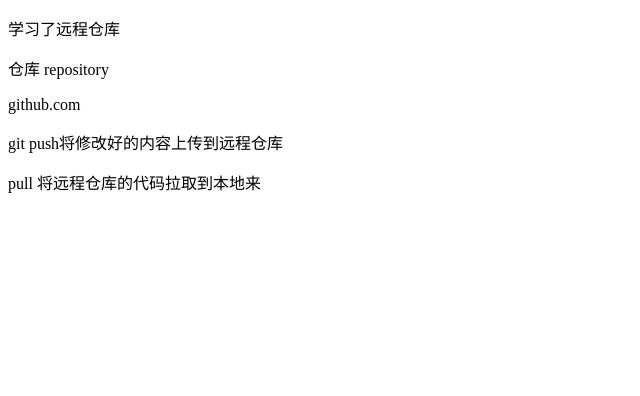
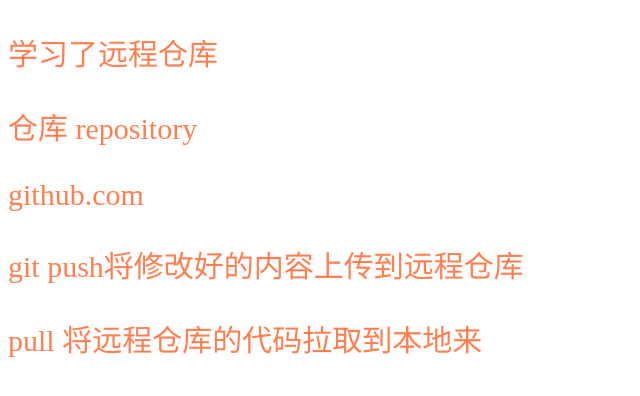
Before and after one commit to yangyongzhenzhenzhenshuai/TodayStudy, a plain HTML site: page index.html in a window 1280 px wide. Shown: the whole page, without its empty margins (0-640 px from the left). Drawn offline with Linux system fonts and the light colour scheme.

Commit message:
添加css文件

```diff
--- /dev/null
+++ b/index.css
@@ -0,0 +1,4 @@
+div p {
+    color: coral;
+    font-size: 30px;
+}
--- a/index.html
+++ b/index.html
@@ -5,6 +5,7 @@
     <meta name="viewport" content="width=device-width, initial-scale=1.0">
     <meta http-equiv="X-UA-Compatible" content="ie=edge">
     <title>Document</title>
+    <link rel="stylesheet" href="./index.css">
 </head>
 <body>
     <div>
```
